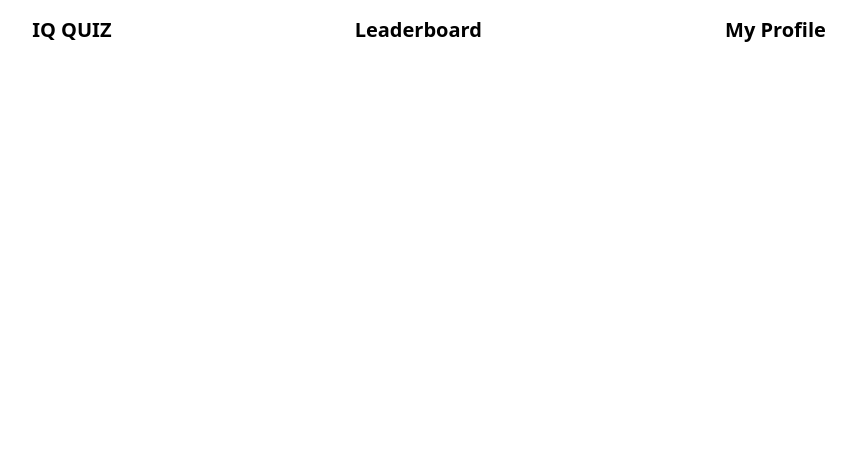
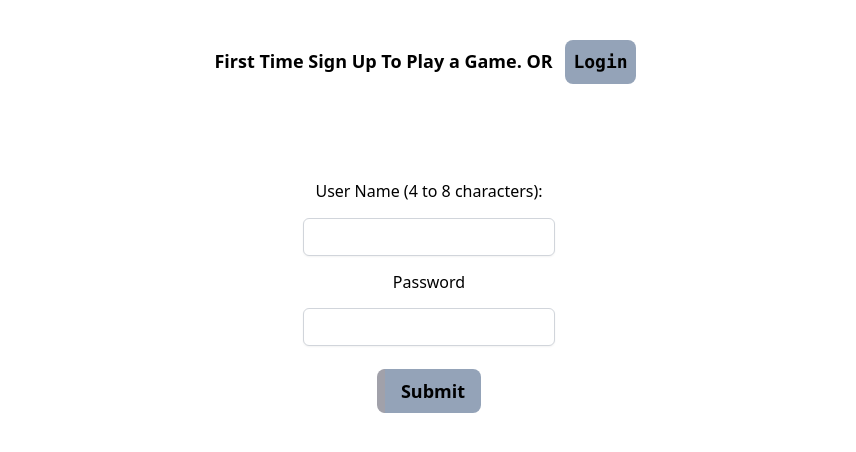
Before and after one commit to Xavek/quiz-client, a React (Create React App) app: page / in a window 1280 px wide. Shown: the top 452 px of the page, without its empty margins (211-1067 px from the left). Built offline with nearby package versions, Linux system fonts and the light colour scheme; no server answers.

Commit message:
added protected routes

```diff
--- a/src/App.js
+++ b/src/App.js
@@ -6,6 +6,7 @@ import { useEffect, useState } from "react";
 import { BrowserRouter, Routes, Route } from "react-router-dom";
 import Signup from "./components/Signup";
 import Login from "./components/Login";
+import ProtectedRoutes from "./components/ProtectedRoutes";
 
 function App() {
   // Storing the received Questions and answers in localstorage.
@@ -22,10 +23,16 @@ function App() {
   return (
     <BrowserRouter>
       <Routes>
-        <Route path="/signup" element={<Signup />} />
-        <Route path="/login" element={<Login />} />
-        <Route path="/" element={<Header />} />
-        <Route path="/questions" element={<Questions userData={userData} />} />
+        {/* <Route path="/signup" element={<Signup />} /> */}
+        {/* <Route path="/login" element={<Login />} /> */}
+        <Route path="/header" element={<Header />} />
+        <Route path="/" element={<Signup />} />
+        <Route element={<ProtectedRoutes />}>
+          <Route
+            path="/questions"
+            element={<Questions userData={userData} />}
+          />
+        </Route>
       </Routes>
       {/* <Button /> */}
     </BrowserRouter>
--- a/src/components/Login.js
+++ b/src/components/Login.js
@@ -1,5 +1,6 @@
 import React, { useRef } from "react";
 import { Link } from "react-router-dom";
+import axios from "axios";
 
 const Login = () => {
   const refUsernameValue = useRef(null);
@@ -18,6 +19,7 @@ const Login = () => {
       })
       .then((res) => {
         console.log(res.data);
+        localStorage.setItem("tokens", res.data);
       })
       .catch((err) => {
         console.log(err);
@@ -48,7 +50,7 @@ const Login = () => {
 
           <input
             ref={refPassValue}
-            type="text"
+            type="password"
             id="password"
             name="password"
             required
--- /dev/null
+++ b/src/components/ProtectedRoutes.jsx
@@ -0,0 +1,13 @@
+import React from "react";
+import { Navigate, Outlet } from "react-router-dom";
+
+const userAuth = () => {
+  const user = { isLoggedIn: false };
+  return user && user.isLoggedIn;
+};
+const ProtectedRoutes = () => {
+  const isAuth = userAuth();
+  return isAuth ? <Outlet /> : <Navigate to="/" />;
+};
+
+export default ProtectedRoutes;
--- a/src/components/Signup.js
+++ b/src/components/Signup.js
@@ -20,6 +20,7 @@ const Signup = () => {
       })
       .then((res) => {
         console.log(res.data);
+        localStorage.setItem("tokens", res.data);
       })
       .catch((err) => {
         console.log(err);
@@ -36,7 +37,7 @@ const Signup = () => {
         </Link>
       </p>
       <div className="mt-20 grid place-items-center h-64">
-        <label htmlFor="username">Name (4 to 8 characters):</label>
+        <label htmlFor="username">User Name (4 to 8 characters):</label>
         <input
           ref={refUsernameValue}
           type="text"
@@ -49,7 +50,7 @@ const Signup = () => {
 
         <input
           ref={refPassValue}
-          type="text"
+          type="password"
           id="password"
           name="password"
           required
```
